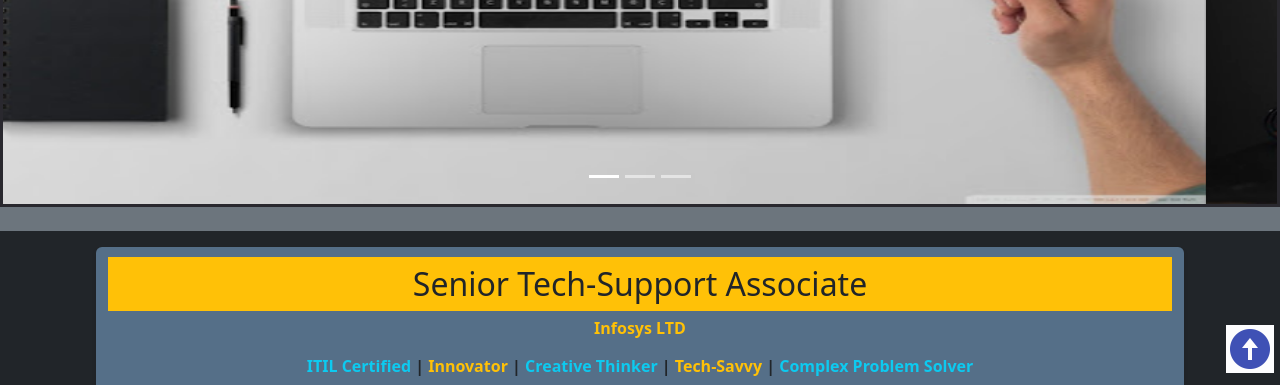
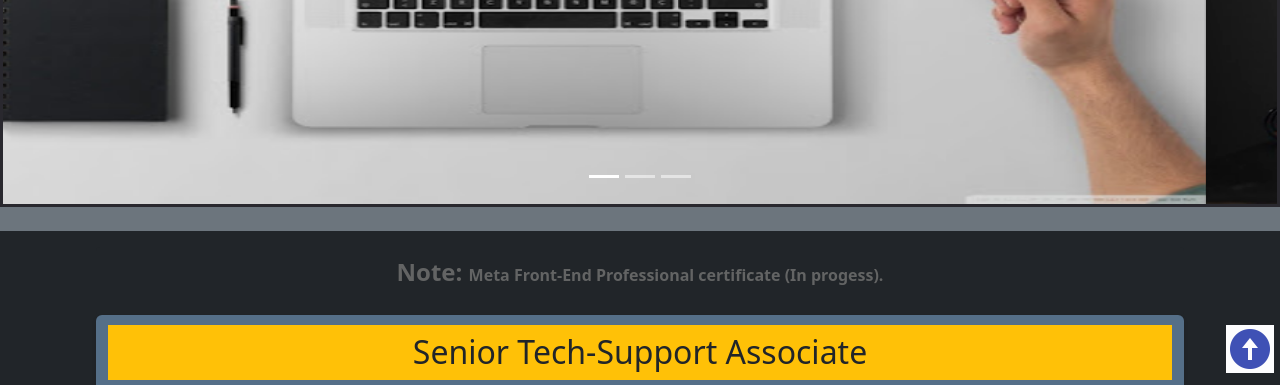
Before and after one commit to Salmoonsamuel/Salmoon-resume, a website: page index.html in a window 1280 px wide. Shown: the part 403-788 px from the top of the page. Drawn offline with nearby package versions, Linux system fonts and the light colour scheme.

Commit message:
changed some ui

```diff
--- a/index.html
+++ b/index.html
@@ -80,6 +80,11 @@
     <div >
         <section class="more-about mt-4 bg-dark text-light">
             <div class="container">
+                <div class="row">
+                    <div class="col badge alert-light animate__animated animate__shakeX  bg-dark text-center" role="alert">
+                        <p class="fs-6"><span class="fs-4">Note: </span> Meta Front-End Professional certificate (In progess).</p>
+                    </div>
+                </div>
                 <div class="row">
                     <div class="col bio animate__animated animate__shakeX bgColor ">
                         <h2 class="bio-title text-center text-dark bg-warning pt-2 pb-2" >Senior Tech-Support Associate</h2>
```
